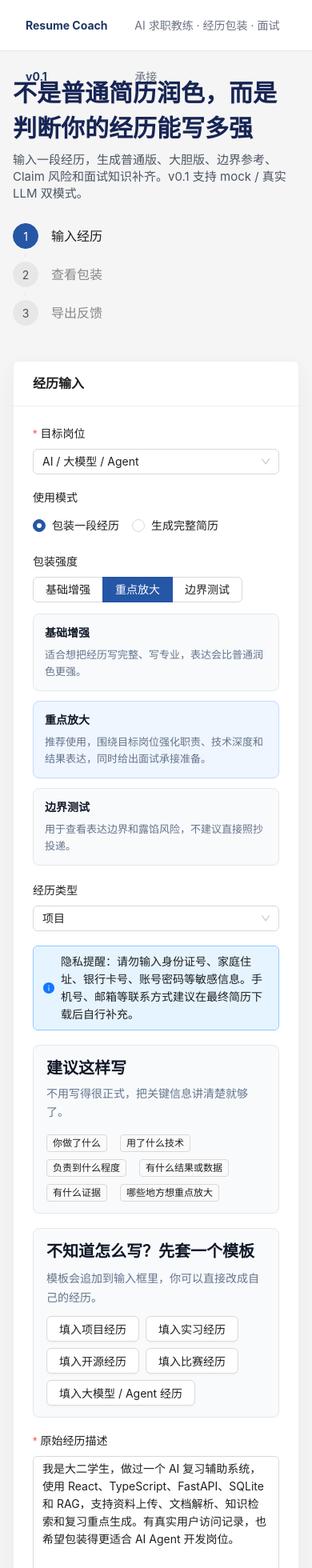
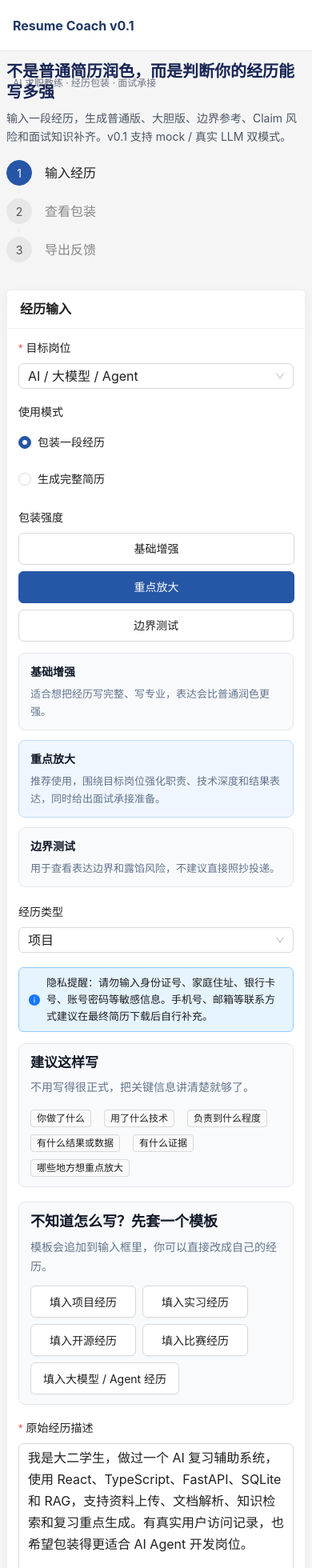
Before and after one commit to Doran633/resume-coach-app, a React (Vite) app in the folder frontend/: page / in a window 390 px wide. Shown: the top 1960 px of the page at 80% size. Built offline with nearby package versions, Linux system fonts and the light colour scheme; no server answers.

Commit message:
improve mobile responsive experience

```diff
--- a/frontend/src/styles.css
+++ b/frontend/src/styles.css
@@ -3,6 +3,10 @@ body {
   background: #f5f7fb;
   color: #1f2937;
   font-family: "Microsoft YaHei", "Segoe UI", sans-serif;
+}
+
+* {
+  box-sizing: border-box;
 }
 
 .app-shell {
@@ -749,6 +753,113 @@ body {
 }
 
 @media (max-width: 720px) {
+  body {
+    background: #f7f8fb;
+  }
+
+  .topbar {
+    padding: 0 16px;
+  }
+
+  .topbar div {
+    min-height: 56px;
+    gap: 8px;
+    align-items: flex-start;
+    justify-content: center;
+    flex-direction: column;
+  }
+
+  .topbar strong {
+    font-size: 16px;
+  }
+
+  .topbar span {
+    font-size: 12px;
+  }
+
+  .content {
+    width: min(100% - 20px, 720px);
+    padding: 16px 0 32px;
+  }
+
+  .intro h1 {
+    font-size: 22px;
+    line-height: 1.3;
+  }
+
+  .intro p {
+    font-size: 14px;
+    line-height: 1.65;
+  }
+
+  .steps {
+    margin: 18px 0;
+  }
+
+  .panel,
+  .result-card {
+    border-radius: 6px;
+    box-shadow: 0 6px 18px rgba(15, 23, 42, 0.04);
+  }
+
+  .panel .ant-card-head {
+    min-height: 48px;
+    padding: 0 16px;
+  }
+
+  .panel .ant-card-body,
+  .result-view .ant-card-body,
+  .export-page .ant-card-body {
+    padding: 16px;
+  }
+
+  .ant-btn {
+    min-height: 40px;
+  }
+
+  .ant-input,
+  .ant-select-selector,
+  textarea.ant-input {
+    font-size: 16px !important;
+  }
+
+  textarea.ant-input {
+    min-height: 180px;
+    line-height: 1.7;
+  }
+
+  .input-panel .ant-radio-group {
+    display: flex;
+    flex-wrap: wrap;
+    gap: 8px;
+  }
+
+  .input-panel .ant-radio-button-wrapper {
+    flex: 1 1 calc(50% - 8px);
+    min-width: 118px;
+    height: 40px;
+    line-height: 38px;
+    text-align: center;
+    border-radius: 6px !important;
+  }
+
+  .input-panel .ant-radio-button-wrapper::before {
+    display: none;
+  }
+
+  .input-panel > .ant-card-body > form > .ant-btn-primary {
+    width: 100%;
+  }
+
+  .privacy-reminder {
+    margin-bottom: 14px;
+  }
+
+  .privacy-reminder .ant-alert-message {
+    font-size: 13px;
+    line-height: 1.6;
+  }
+
   .level-guide,
   .writing-guide {
     grid-template-columns: 1fr;
@@ -761,6 +872,56 @@ body {
   .writing-guide {
     flex-direction: column;
     align-items: flex-start;
+    padding: 12px 14px;
+  }
+
+  .writing-guide h4,
+  .template-panel h4 {
+    font-size: 17px;
+  }
+
+  .template-panel {
+    padding: 12px 14px;
+  }
+
+  .template-panel .ant-space {
+    width: 100%;
+  }
+
+  .template-panel .ant-btn {
+    flex: 1 1 calc(50% - 8px);
+    min-width: 132px;
+  }
+
+  .quality-hints {
+    padding: 12px 14px;
+  }
+
+  .quality-hints div {
+    display: grid;
+    grid-template-columns: 1fr;
+  }
+
+  .result-tabs-card > .ant-card-body {
+    padding-top: 10px;
+  }
+
+  .result-tabs-card .ant-tabs-nav {
+    margin-bottom: 16px;
+  }
+
+  .result-tabs-card .ant-tabs-nav-wrap {
+    overflow-x: auto;
+    overflow-y: hidden;
+  }
+
+  .result-tabs-card .ant-tabs-nav-list {
+    min-width: max-content;
+  }
+
+  .result-tabs-card .ant-tabs-tab {
+    padding: 10px 4px;
+    font-size: 14px;
   }
 
   .summary-main,
@@ -774,6 +935,66 @@ body {
 
   .metric-card {
     width: 100%;
+    min-width: 0;
+    justify-content: flex-start;
+  }
+
+  .summary-copy {
+    max-width: 100%;
+  }
+
+  .summary-main h3,
+  .section-title h4 {
+    font-size: 20px;
+    line-height: 1.35;
+  }
+
+  .summary-main p,
+  .section-title p {
+    font-size: 14px;
+    line-height: 1.7;
+  }
+
+  .fact-strip {
+    margin-top: 16px;
+    gap: 8px;
+  }
+
+  .fact-strip span {
+    max-width: 100%;
+    overflow-wrap: anywhere;
+  }
+
+  .recommended-text {
+    margin-top: 14px;
+    padding: 14px;
+  }
+
+  .version-grid {
+    min-height: auto;
+  }
+
+  .version-card {
+    min-height: auto;
+    padding: 16px;
+  }
+
+  .version-head {
+    align-items: flex-start;
+  }
+
+  .readable-summary,
+  .readable-points,
+  .full-text {
+    line-height: 1.7;
+  }
+
+  .soft-collapse .ant-collapse-header {
+    padding: 7px 8px !important;
+  }
+
+  .soft-collapse .ant-collapse-content-box {
+    padding: 0 8px 10px !important;
   }
 
   .project-fields div {
@@ -788,6 +1009,7 @@ body {
   .claim-detail-grid {
     grid-template-columns: 1fr;
     padding-left: 0;
+    gap: 10px;
   }
 
   .claim-summary {
@@ -795,7 +1017,121 @@ body {
     gap: 8px;
   }
 
-  .version-card {
-    min-height: auto;
+  .claim-collapse .ant-collapse-header {
+    padding: 11px 12px !important;
+  }
+
+  .claim-detail-block {
+    padding: 11px 12px;
+  }
+
+  .interview-card {
+    padding: 12px 14px;
+  }
+
+  .interview-card p,
+  .delivery-card li,
+  .project-fields p,
+  .project-fields ul,
+  .resume-preview-block p,
+  .resume-preview-block ul {
+    line-height: 1.7;
+  }
+
+  .footer-actions {
+    width: 100%;
+    display: grid;
+    grid-template-columns: 1fr;
+    gap: 10px;
+  }
+
+  .footer-actions .ant-space-item,
+  .footer-actions .ant-btn {
+    width: 100%;
+  }
+
+  .export-page .ant-space,
+  .export-hero .ant-space {
+    width: 100%;
+  }
+
+  .export-hero .ant-space-item,
+  .export-hero .ant-btn {
+    width: 100%;
+  }
+
+  .delivery-card {
+    padding: 14px 16px;
+  }
+
+  .ant-form-item .ant-radio-group {
+    display: grid;
+    grid-template-columns: 1fr;
+    gap: 8px;
+  }
+
+  .ant-form-item .ant-radio-wrapper {
+    min-height: 38px;
+    align-items: center;
+    margin-inline-end: 0;
+  }
+
+  .export-page form .ant-btn-primary {
+    width: 100%;
   }
 }
+
+@media (max-width: 430px) {
+  .content {
+    width: min(100% - 16px, 430px);
+    padding-top: 12px;
+  }
+
+  .panel .ant-card-body,
+  .result-view .ant-card-body,
+  .export-page .ant-card-body {
+    padding: 14px;
+  }
+
+  .intro h1 {
+    font-size: 20px;
+  }
+
+  .input-panel .ant-radio-button-wrapper,
+  .template-panel .ant-btn {
+    flex-basis: 100%;
+  }
+
+  .summary-main h3,
+  .section-title h4 {
+    font-size: 18px;
+  }
+
+  .metric-card {
+    padding: 12px;
+  }
+
+  .metric-card .ant-progress {
+    transform: scale(0.9);
+    transform-origin: left center;
+  }
+
+  .version-head {
+    flex-direction: column;
+    gap: 8px;
+  }
+
+  .project-title-line div,
+  .project-fields div,
+  .delivery-card,
+  .interview-card,
+  .claim-detail-block {
+    padding: 12px;
+  }
+
+  .knowledge-list span,
+  .fact-strip span {
+    width: 100%;
+    border-radius: 8px;
+  }
+}
```
